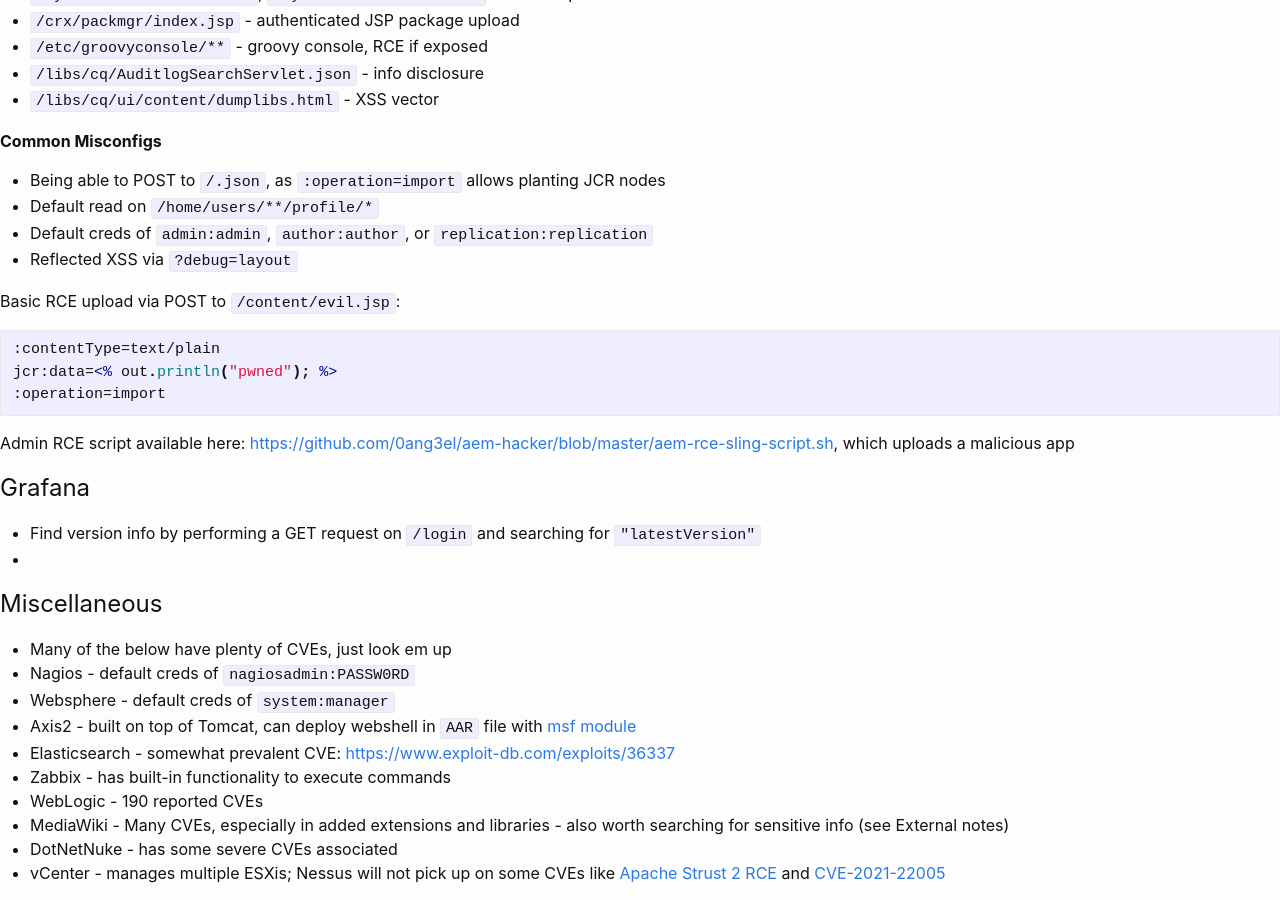
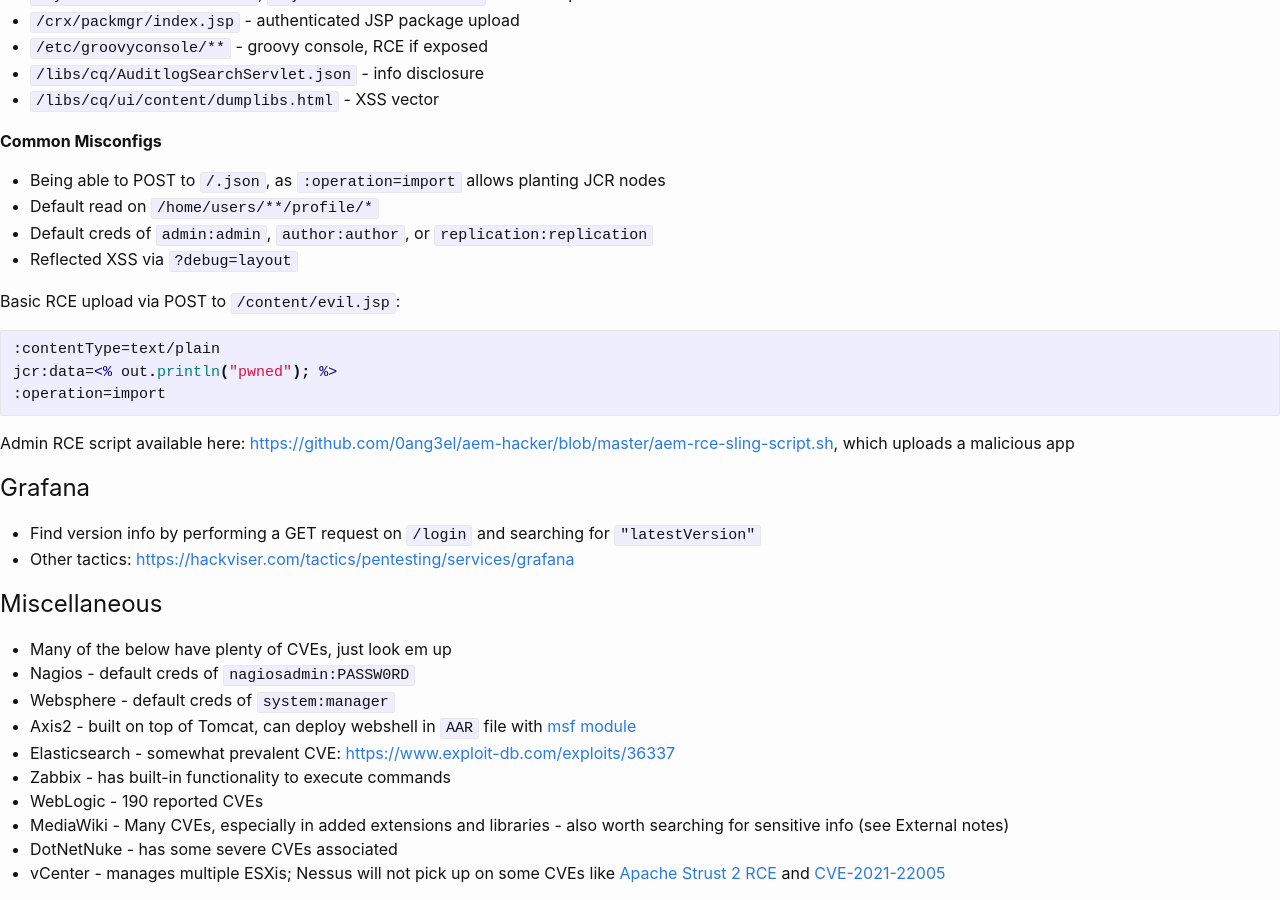
Before and after one commit to KhaelK138/KhaelK138.github.io, a Jekyll site: the page built from markdown/Services.md, in a window 1280 px wide and 900 px high, scrolled down 6715 px. Built offline with Jekyll 4.4.1, drawn with Linux system fonts in a browser that asks for light colours.

Commit message:
fixed missing grafana

```diff
--- a/markdown/Services.md
+++ b/markdown/Services.md
@@ -297,7 +297,7 @@
 
 ## Grafana
 - Find version info by performing a GET request on `/login` and searching for `"latestVersion"`
--
+- Other tactics: [https://hackviser.com/tactics/pentesting/services/grafana](https://hackviser.com/tactics/pentesting/services/grafana)
 
 ## Miscellaneous
 - Many of the below have plenty of CVEs, just look em up
```
